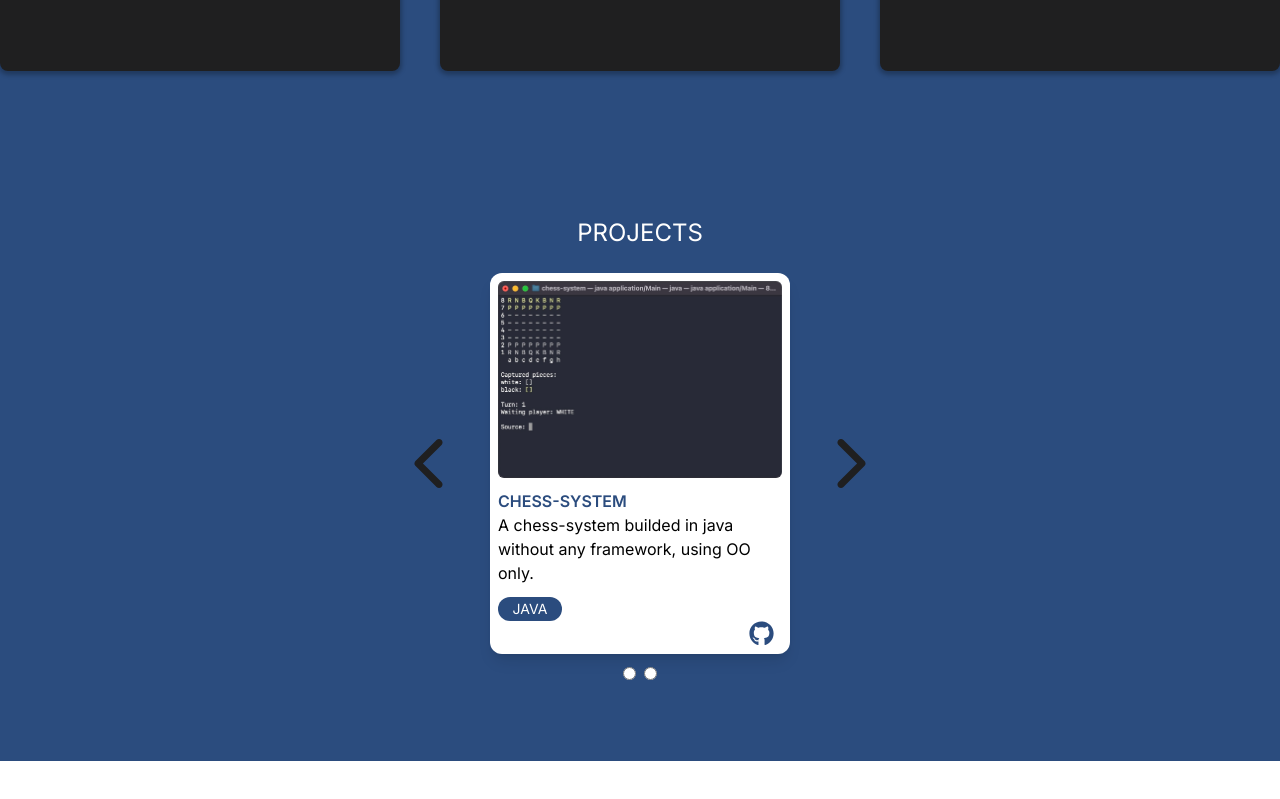
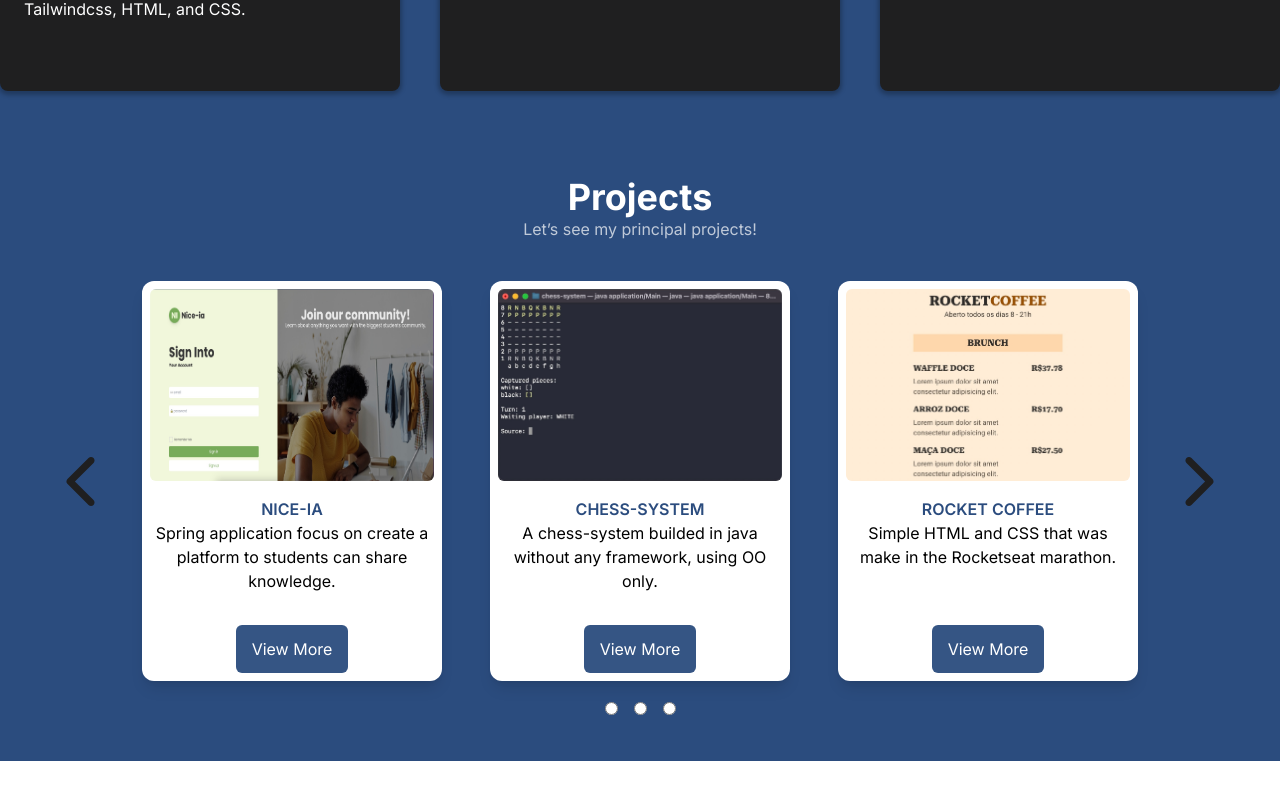
Before and after one commit to Gustavo-Venceslau/portfolio, a Next.js app: page / in a window 1280 px wide. Shown: the part 2439-3238 px from the top of the page. Built offline with nearby package versions, Linux system fonts and the light colour scheme.

Commit message:
new card design implemented

```diff
--- a/app/Projects/components/CardSlider.tsx
+++ b/app/Projects/components/CardSlider.tsx
@@ -1,14 +1,12 @@
 "use client"
 
 import { useState } from "react"
-import { IoIosArrowBack } from "react-icons/io"
-import { IoIosArrowForward } from "react-icons/io"
+import { IoIosArrowBack } from "react-icons/io";
+import { IoIosArrowForward } from "react-icons/io";
+import { cards } from "../util/projectCards";
 
-interface CardSliderProps{
-	cards: JSX.Element[]
-}
+export function CardSlider(){
 
-export function CardSlider({cards}: CardSliderProps){
 	const [currentIndex, setCurrentIndex] = useState(0);
 
 	const goToPrevious = () => {
@@ -32,7 +30,11 @@ export function CardSlider({cards}: CardSliderProps){
 					color="#1f1f20"
 					className="cursor-pointer"
 				/>
-				{cards[currentIndex]}
+				<div className="flex flex-row">
+					{cards[currentIndex === 0 ? cards.length - 1 : currentIndex - 1]}
+					{cards[currentIndex]}
+					{cards[currentIndex === cards.length - 1 ? 0 : currentIndex + 1]}
+				</div>
 				<IoIosArrowForward
 					size={75}
 					onClick={goToNext}
@@ -40,14 +42,14 @@ export function CardSlider({cards}: CardSliderProps){
 					className="cursor-pointer"
 				/>
 			</div>
-			<div className="mt-2">
-				{cards.map((card, index) =>
+			<div className="mt-4">
+				{cards.map((_, index) =>
 					<input
 						key={index}
 						type="radio"
 						name="radio-btn"
 						id="first-radio"
-						className="first:mr-2"
+						className="mx-2"
 						onClick={() => setCurrentIndex(index)}
 					/>
 				)}
--- a/app/Projects/components/ProjectCard.tsx
+++ b/app/Projects/components/ProjectCard.tsx
@@ -7,18 +7,18 @@ interface ProjectCardProps{
     name: string,
     imageURL: string,
 	imageSize: number,
-	projectStack: Array<string>
-    githubURL: string
+	projectDescription: string,
+    githubURL: string,
 }
 
-export function ProjectCard({name, imageURL, imageSize, projectStack, githubURL}:ProjectCardProps){
+export function ProjectCard({name, imageURL, imageSize, projectDescription,githubURL}:ProjectCardProps){
 
     return(
-        <div className={`w-[300px] bg-white p-2 rounded-xl shadow-lg mx-6`}>
+        <div className={"w-[300px] bg-white p-2 rounded-xl shadow-lg mx-6 relative"}>
             <section className="w-full flex flex-col relative">
                 <Link
 					href={githubURL}
-					className="rounded-md w-full h-22 select-none"
+					className="rounded-md w-full select-none"
 				>
                     <div
 						className="w-full h-48"
@@ -28,36 +28,23 @@ export function ProjectCard({name, imageURL, imageSize, projectStack, githubURL}
 							alt="chess-system"
 							height={imageSize}
 							width={imageSize}
-							className='rounded-md'
+							className='rounded-md w-full h-full'
                     	/>
 					</div>
                 </Link>
-                <div className="mt-4 h-full flex flex-col">
+                <div className="mt-4 h-44 flex flex-col justify-between">
                     <div>
                         <h3 className="text-md text-[#2b4c7e] font-semibold">{name}</h3>
-                        <p className="">A chess-system builded in java without any framework, using OO only.</p>
-						<div className="flex flex-row">
-							{
-								projectStack.map((tech, index) =>
-									<h2
-										key={index}
-										className="bg-[#2b4c7e] text-white w-16 h-6 flex justify-center items-center rounded-full mt-3 mr-2 text-sm select-none"
-									>
-										{tech}
-									</h2>)
-							}
-						</div>
+                        <p className="">{projectDescription}</p>
                     </div>
-                    <Link
-                        href={githubURL}
-						className="w-full flex justify-end"
-					>
-                        <FaGithub
-							size={25}
-							className="mr-2"
-							color="#2b4c7e"
-						/>
-                    </Link>
+                    <div className="w-full flex flex-row justify-center gap-4">
+						<Link
+							href={githubURL}
+							className="px-4 py-[12px] rounded-md bg-[#2b4c7e]/95 text-white hover:bg-[#2b4c7e] flex items-center"
+						>
+							View More
+						</Link>
+					</div>
                 </div>
             </section>
         </div>
--- a/app/Projects/page.tsx
+++ b/app/Projects/page.tsx
@@ -1,36 +1,18 @@
 import { CardSlider } from "./components/CardSlider";
-import { ProjectCard } from "./components/ProjectCard";
 
 export function Projects(){
-	const cards: JSX.Element[] = [
-		<ProjectCard
-			key={0}
-			name="CHESS-SYSTEM"
-			imageURL="/chess-system.jpeg"
-			imageSize={300}
-			projectStack={["JAVA"]}
-			githubURL="https://github.com/Gustavo-Venceslau/chess-system-java"
-		/>
-		,
-		<ProjectCard
-			key={1}
-			name="ROCKET COFFEE"
-			imageURL="/rocketCoffee.jpeg"
-			imageSize={300}
-			projectStack={["HTML", "CSS"]}
-			githubURL="https://github.com/Gustavo-Venceslau/chess-system-java"
-		/>
-	]
-
     return(
-        <div className="w-full h-[560px] bg-[#2b4c7e] p-4 overflow-hidden">
-            <h1 className="text-2xl text-white text-center mb-6">PROJECTS</h1>
+        <div className="w-full h-[600px] bg-[#2b4c7e] p-4 overflow-hidden text-center">
+            <div className="w-full mb-10">
+				<h1 className="text-4xl font-bold text-white">Projects</h1>
+				<h3 className="text-white/70">Let’s see my principal projects!</h3>
+			</div>
             <div
                 className="w-full flex flex-col items-center"
                 id="Projects"
             >
 				<div className="w-[200%] flex flex-row justify-center">
-					<CardSlider cards={cards}/>
+					<CardSlider />
 				</div>
         	</div>
         </div>
--- /dev/null
+++ b/app/Projects/util/projectCards.tsx
@@ -0,0 +1,28 @@
+import { ProjectCard } from "../components/ProjectCard";
+
+export const cards: JSX.Element[] = [
+	<ProjectCard
+		key={0}
+		name="CHESS-SYSTEM"
+		imageURL="/chess-system.jpeg"
+		imageSize={300}
+		projectDescription="A chess-system builded in java without any framework, using OO only."
+		githubURL="https://github.com/Gustavo-Venceslau/chess-system-java"
+	/>,
+	<ProjectCard
+		key={1}
+		name="ROCKET COFFEE"
+		imageURL="/rocketCoffee.jpeg"
+		imageSize={300}
+		projectDescription="Simple HTML and CSS that was make in the Rocketseat marathon."
+		githubURL="https://github.com/Gustavo-Venceslau/RocketCoffee"
+	/>,
+	<ProjectCard
+		key={2}
+		name="NICE-IA"
+		imageURL="/nice-ia.jpg"
+		imageSize={300}
+		projectDescription="Spring application focus on create a platform to students can share knowledge."
+		githubURL="https://github.com/Gustavo-Venceslau/nice-ia"
+	/>
+]
--- a/app/services/components/serviceCard.tsx
+++ b/app/services/components/serviceCard.tsx
@@ -7,11 +7,11 @@ interface ServiceCardProps {
 export function ServiceCard({icon, title, text}: ServiceCardProps){
 	return(
 		<div
-			className="w-[440px] h-[320px] rounded-lg bg-[#1F1F20] relative -top-1/2 p-6 shadow-[0_2px_4px_2px_rgba(0,0,0,0.25)]"
+			className="w-[440px] h-[320px] rounded-lg bg-[#1F1F20] relative -top-1/2 p-6 shadow-[0_2px_4px_2px_rgba(0,0,0,0.25)] hover:bg-[#567EBB] group"
 		>
 			{icon}
 			<h1
-				className="text-3xl font-semibold mt-7 text-[#567EBB]"
+				className="text-3xl font-semibold mt-7 text-[#567EBB] group-hover:text-white"
 			>
 				{title}
 			</h1>
--- a/app/services/page.tsx
+++ b/app/services/page.tsx
@@ -7,12 +7,12 @@ export function Services(){
 	const iconSize = 70;
 
 	return(
-		<div className="w-full h-[600px]">
+		<div className="w-full h-[560px]">
 			<div className="w-full h-[300px] text-center">
 				<h2 className="text-[#2B4C7E] font-bold text-4xl">Services</h2>
 				<h4 className="text-[#606D80B2]/70 text-2xl">Find the service you need for your business!</h4>
 			</div>
-			<div className="w-full h-[300px] bg-[#2B4C7E] flex flex-row justify-center gap-10">
+			<div className="w-full h-[260px] bg-[#2B4C7E] flex flex-row justify-center gap-10">
 				<ServiceCard
 					icon={<CgBrowser size={iconSize} color="white" />}
 					title="Front-end"
--- a/app/works/components/CardSlider.tsx
+++ b/app/works/components/CardSlider.tsx
@@ -42,7 +42,7 @@ export function CardSlider(){
 				{cards}
 			</div>
 			<div className="flex justify-center mt-4">
-				{cards.map((card, index) =>
+				{cards.map((_, index) =>
 					<input
 						key={index}
 						type="radio"
@@ -50,6 +50,7 @@ export function CardSlider(){
 						id="first-radio"
 						className="first:mr-2"
 						onClick={() => setCurrentIndex(index)}
+						defaultChecked={index === currentIndex}
 					/>
 				)}
 			</div>
```
Also changed, not shown: public/nice-ia.jpg (added).
